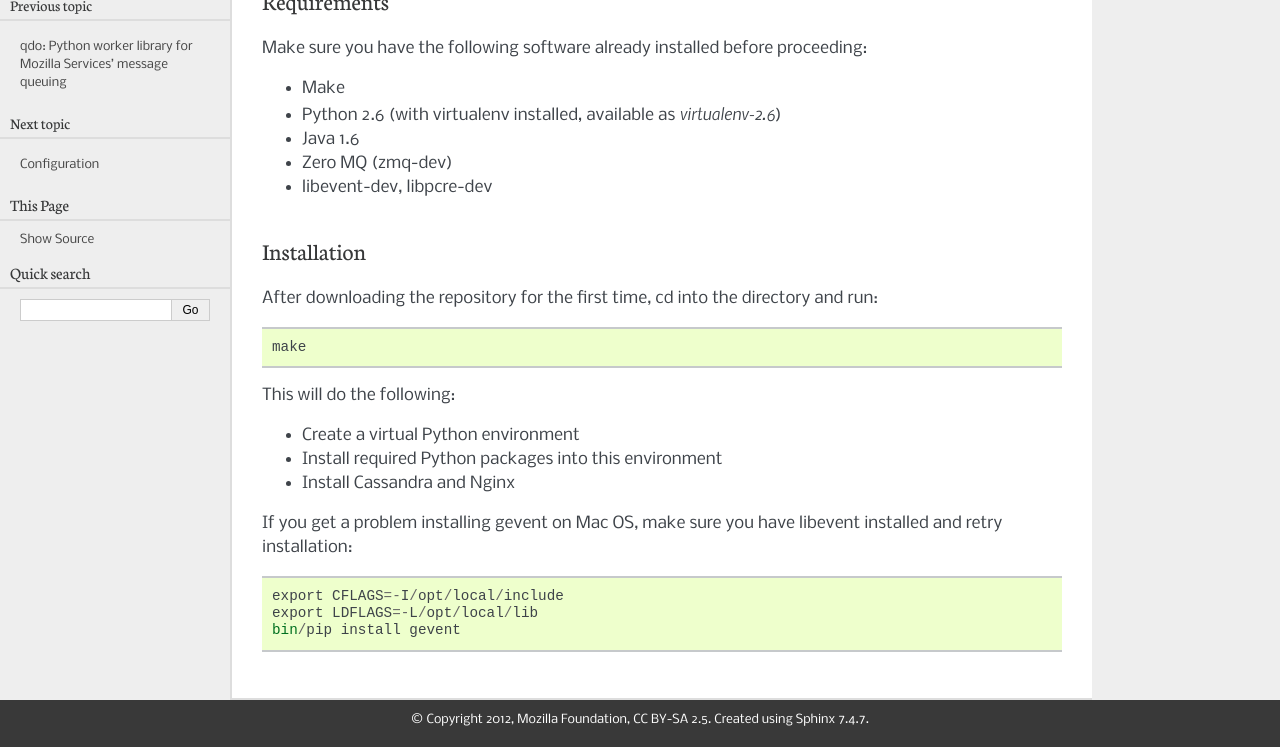
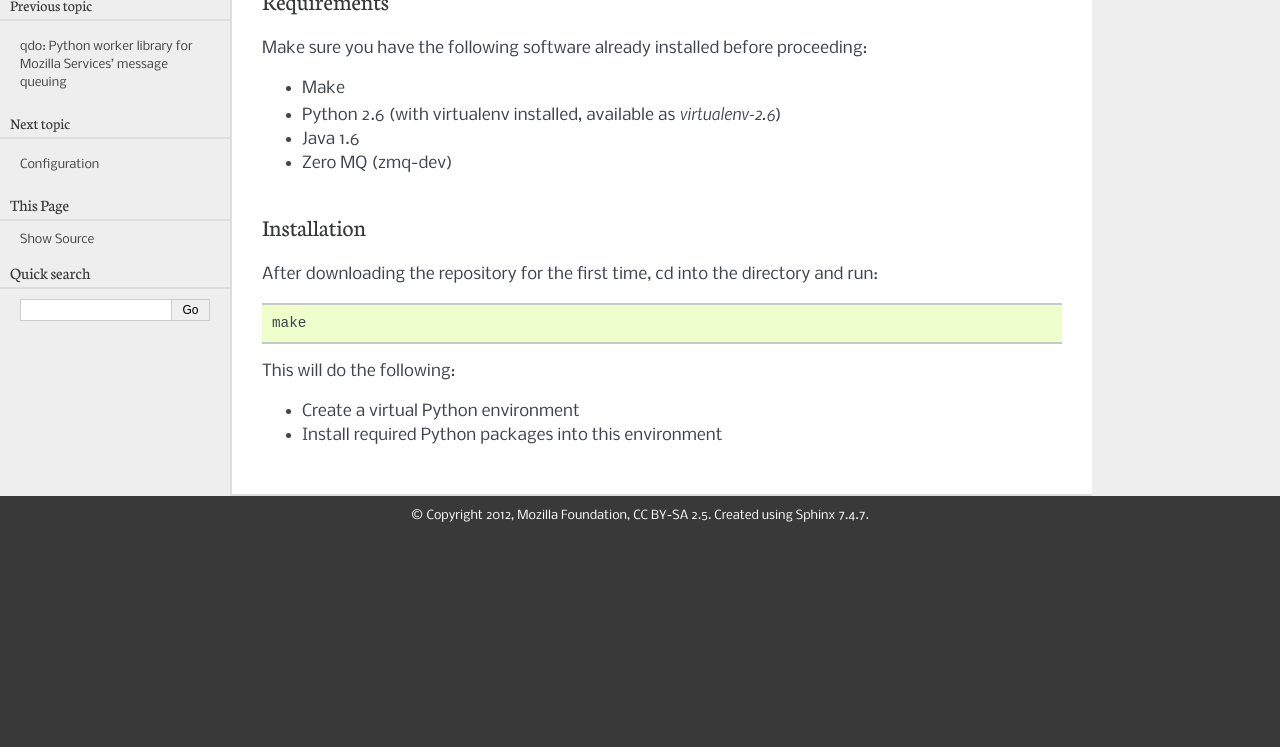
Before and after one commit to mozilla-services/qdo, a Sphinx documentation site: the page built from docs/install.rst, in a window 1280 px wide, cut to the strip 153-900 px from the top of the page. Built offline with Sphinx 7.4.7, drawn with Linux system fonts in a browser that asks for light colours.

Commit message:
simplify install instructions

```diff
--- a/docs/install.rst
+++ b/docs/install.rst
@@ -12,7 +12,6 @@ proceeding:
 - Python 2.6 (with virtualenv installed, available as `virtualenv-2.6`)
 - Java 1.6
 - Zero MQ (zmq-dev)
-- libevent-dev, libpcre-dev
 
 Installation
 ============
@@ -26,11 +25,3 @@ This will do the following:
 
 - Create a virtual Python environment
 - Install required Python packages into this environment
-- Install Cassandra and Nginx
-
-If you get a problem installing gevent on Mac OS, make sure you have libevent
-installed and retry installation::
-
-    export CFLAGS=-I/opt/local/include
-    export LDFLAGS=-L/opt/local/lib
-    bin/pip install gevent
```
